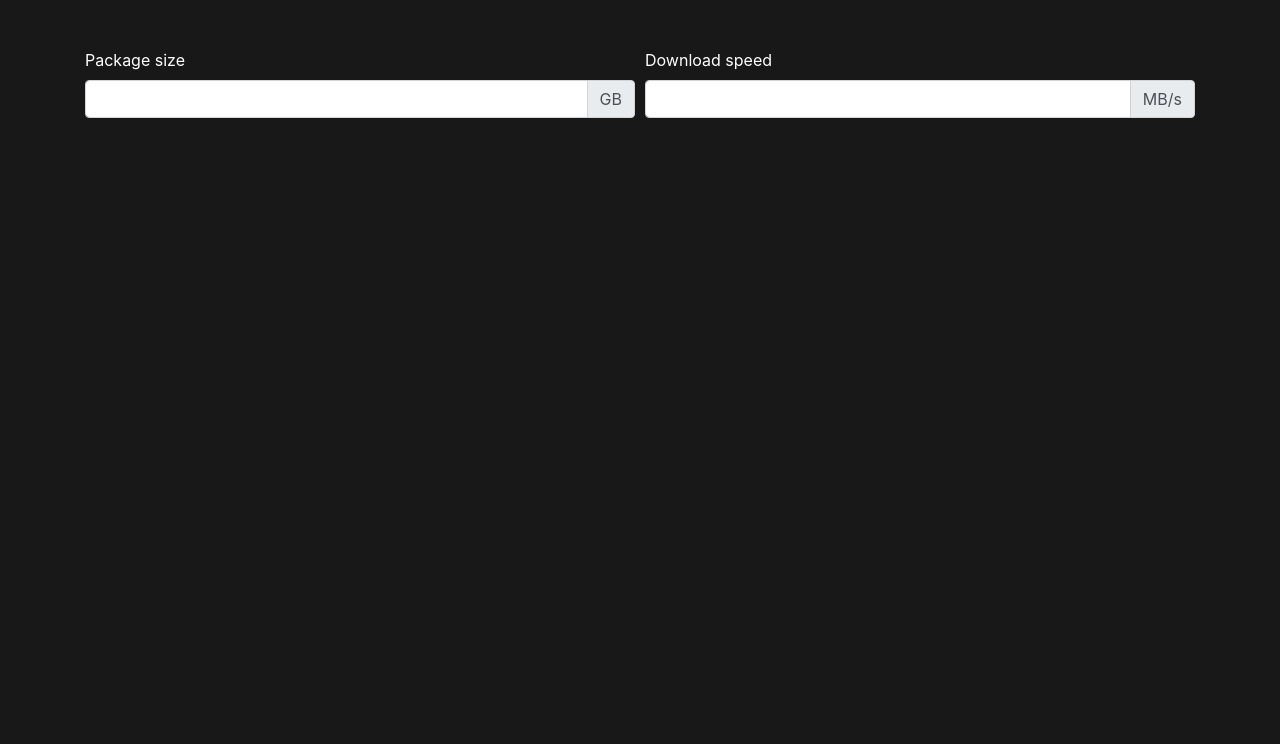
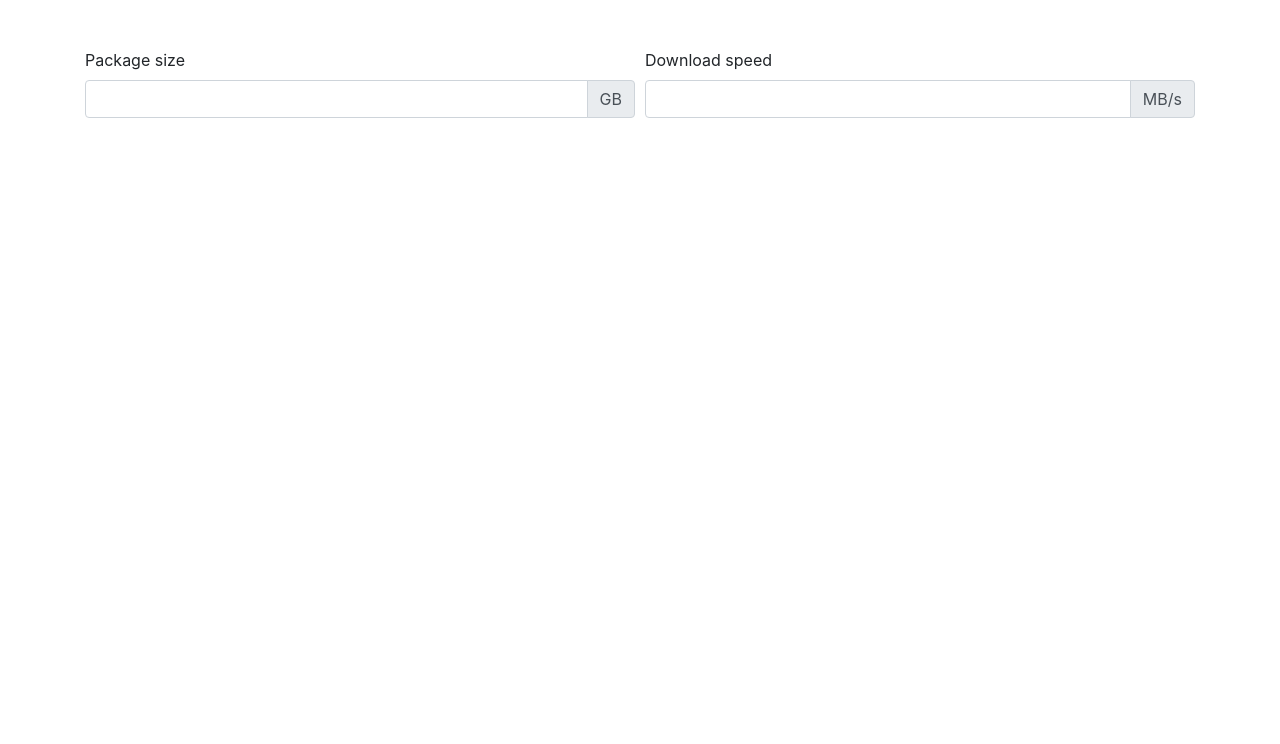
Before and after one commit to jeremiebernard/download-time, a plain HTML site: page index.html in a window 1280 px wide. Shown: the part 56-800 px from the top of the page. Drawn offline with nearby package versions, Linux system fonts and the light colour scheme.

Commit message:
Update index.html

```diff
--- a/index.html
+++ b/index.html
@@ -8,12 +8,6 @@
     <link rel="stylesheet" href="https://cdn.jsdelivr.net/npm/bootstrap@4.5.3/dist/css/bootstrap.min.css" integrity="sha384-TX8t27EcRE3e/ihU7zmQxVncDAy5uIKz4rEkgIXeMed4M0jlfIDPvg6uqKI2xXr2" crossorigin="anonymous">
 
     <title>Download time</title>
-    <style>
-        body {
-            background-color: #181818;
-            color: white;
-        }
-    </style>
 </head>
 <body>
 <nav class="navbar navbar-light bg-light">
```
